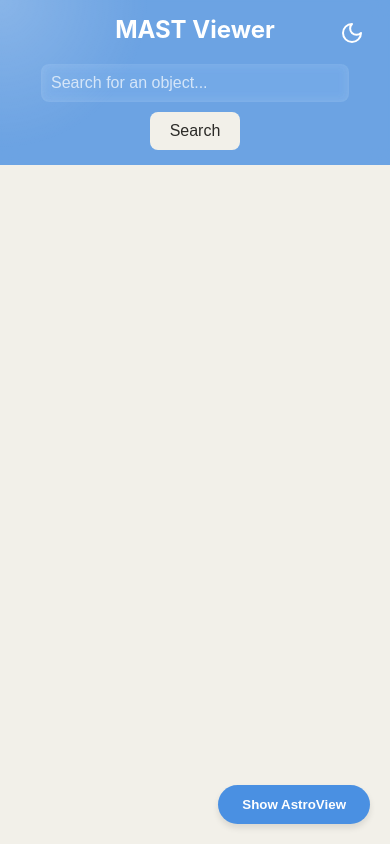
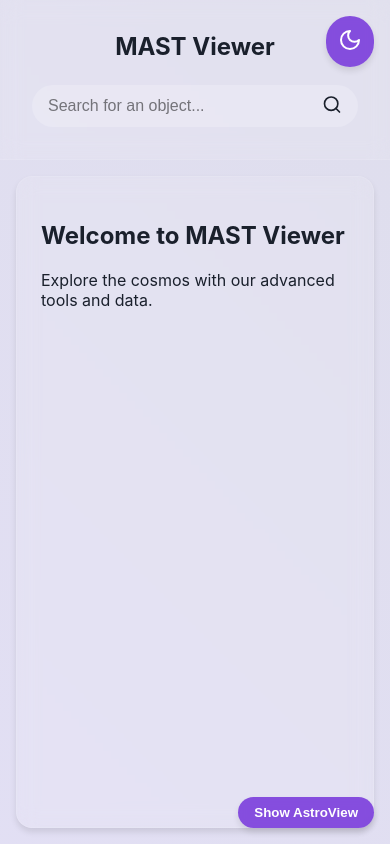
Before and after one commit to fabriciort/aeso, a React (Create React App) app in the folder react-web/: page / in a window 390 px wide. Built offline with nearby package versions, Linux system fonts and the light colour scheme.

Commit message:
project: xdf9 - ui changes, astroview

```diff
--- a/react-web/src/App.css
+++ b/react-web/src/App.css
@@ -1,15 +1,18 @@
 :root {
-  --bg-light: #f2f0e9;
-  --text-light: #2c2b28;
-  --bg-dark: #2c2b28;
-  --text-dark: #f2f0e9;
-  --accent-color: #4a90e2;
+  --bg-light: #f0f4f8;
+  --text-light: #1a202c;
+  --bg-dark: #0f172a;
+  --text-dark: #f1f5f9;
+  --accent-color: #6d28d9;
+  --accent-color-dark: #5b21b6;
+  --gradient-1: #6d28d9;
+  --gradient-2: #4c1d95;
 }
 
 body {
   margin: 0;
-  font-family: -apple-system, BlinkMacSystemFont, "Segoe UI", Roboto, Helvetica,
-    Arial, sans-serif;
+  font-family: "Inter", -apple-system, BlinkMacSystemFont, "Segoe UI", Roboto,
+    Helvetica, Arial, sans-serif;
   -webkit-font-smoothing: antialiased;
   -moz-osx-font-smoothing: grayscale;
   background-color: var(--bg-light);
@@ -26,132 +29,207 @@ body.dark-mode {
   min-height: 100vh;
   display: flex;
   flex-direction: column;
-}
-
-header {
-  background-color: rgba(74, 144, 226, 0.8);
-  backdrop-filter: blur(10px);
-  padding: 20px;
-  color: white;
-  text-align: center;
   position: relative;
   overflow: hidden;
 }
 
+.background-gradient {
+  position: fixed;
+  top: 0;
+  left: 0;
+  right: 0;
+  bottom: 0;
+  background: linear-gradient(45deg, var(--gradient-1), var(--gradient-2));
+  opacity: 0.1;
+  z-index: -1;
+}
+
+.glass-header {
+  background: rgba(255, 255, 255, 0.1);
+  backdrop-filter: blur(10px);
+  border-bottom: 1px solid rgba(255, 255, 255, 0.1);
+  padding: 2rem;
+  color: var(--text-light);
+  text-align: center;
+}
+
+.dark-mode .glass-header {
+  background: rgba(0, 0, 0, 0.2);
+  border-bottom: 1px solid rgba(255, 255, 255, 0.05);
+  color: var(--text-dark);
+}
+
 header h1 {
-  margin: 0 0 20px 0;
+  margin: 0 0 1.5rem 0;
   font-size: 2.5rem;
+  font-weight: bold;
 }
 
 .search-container {
   display: flex;
   justify-content: center;
   align-items: center;
-  gap: 10px;
+  max-width: 600px;
+  margin: 0 auto;
+  position: relative;
 }
 
-header input {
-  padding: 10px;
-  font-size: 16px;
+.search-input {
+  width: 100%;
+  padding: 0.75rem 1rem;
+  font-size: 1rem;
   border: none;
-  border-radius: 8px;
-  width: 60%;
-  max-width: 400px;
+  border-radius: 9999px;
   background: rgba(255, 255, 255, 0.2);
-  backdrop-filter: blur(5px);
-  color: white;
-}
-
-header input::placeholder {
-  color: rgba(255, 255, 255, 0.7);
-}
-
-header button {
-  padding: 10px 20px;
-  font-size: 16px;
-  background-color: var(--bg-light);
   color: var(--text-light);
-  border: none;
-  border-radius: 8px;
-  cursor: pointer;
   transition: all 0.3s ease;
 }
 
-header button:hover {
-  transform: translateY(-2px);
-  box-shadow: 0 4px 6px rgba(0, 0, 0, 0.1);
+.dark-mode .search-input {
+  background: rgba(0, 0, 0, 0.2);
+  color: var(--text-dark);
+}
+
+.search-input::placeholder {
+  color: rgba(0, 0, 0, 0.5);
+}
+
+.dark-mode .search-input::placeholder {
+  color: rgba(255, 255, 255, 0.5);
+}
+
+.search-input:focus {
+  outline: none;
+  box-shadow: 0 0 0 3px rgba(109, 40, 217, 0.3);
+}
+
+.search-button {
+  position: absolute;
+  right: 0.5rem;
+  top: 50%;
+  transform: translateY(-50%);
+  background: none;
+  border: none;
+  color: var(--text-light);
+  cursor: pointer;
+  padding: 0.5rem;
+  transition: all 0.3s ease;
+}
+
+.dark-mode .search-button {
+  color: var(--text-dark);
+}
+
+.search-button:hover {
+  transform: translateY(-50%) scale(1.1);
 }
 
 .content {
   flex: 1;
-  padding: 20px;
+  padding: 2rem;
+  display: grid;
+  grid-template-columns: repeat(auto-fit, minmax(300px, 1fr));
+  gap: 1.5rem;
+}
+
+.glass-card {
+  background: rgba(255, 255, 255, 0.1);
+  backdrop-filter: blur(10px);
+  border-radius: 1rem;
+  padding: 1.5rem;
+  box-shadow: 0 4px 6px rgba(0, 0, 0, 0.1);
+  border: 1px solid rgba(255, 255, 255, 0.1);
+  transition: all 0.3s ease;
+}
+
+.dark-mode .glass-card {
+  background: rgba(0, 0, 0, 0.2);
+  border: 1px solid rgba(255, 255, 255, 0.05);
+}
+
+.glass-card:hover {
+  transform: translateY(-5px);
+  box-shadow: 0 8px 12px rgba(0, 0, 0, 0.15);
+}
+
+.astroview-overlay {
+  position: fixed;
+  top: 0;
+  left: 0;
+  right: 0;
+  bottom: 0;
+  background-color: rgba(0, 0, 0, 0.5);
+  display: flex;
+  align-items: center;
+  justify-content: center;
+  z-index: 1000;
+  opacity: 0;
+  transition: opacity 0.3s ease;
+}
+
+.astroview-overlay.active {
+  opacity: 1;
 }
 
 .astroview-container {
-  position: fixed;
-  top: 50%;
-  left: 50%;
-  transform: translate(-50%, -50%);
   width: 90%;
   height: 80%;
-  max-width: 800px;
-  max-height: 600px;
-  background: rgba(255, 255, 255, 0.1);
-  backdrop-filter: blur(10px);
-  border-radius: 16px;
+  max-width: 1200px;
+  border-radius: 1rem;
   overflow: hidden;
-  box-shadow: 0 8px 32px rgba(0, 0, 0, 0.1);
+  transform: scale(0.9);
   transition: all 0.3s ease;
 }
 
-.astroview-toggle {
+.astroview-overlay.active .astroview-container {
+  transform: scale(1);
+}
+
+.floating-button {
   position: fixed;
-  bottom: 20px;
-  right: 20px;
-  padding: 12px 24px;
-  background: var(--accent-color);
-  color: white;
   border: none;
-  border-radius: 30px;
+  border-radius: 9999px;
+  font-weight: bold;
   cursor: pointer;
   transition: all 0.3s ease;
-  font-weight: bold;
+  background: rgba(109, 40, 217, 0.8);
+  color: white;
+  backdrop-filter: blur(5px);
   box-shadow: 0 4px 6px rgba(0, 0, 0, 0.1);
 }
 
-.astroview-toggle:hover {
+.floating-button:hover {
   transform: translateY(-2px);
   box-shadow: 0 6px 8px rgba(0, 0, 0, 0.15);
 }
 
-.theme-toggle {
-  position: fixed;
-  top: 20px;
-  right: 20px;
-  background: none;
-  border: none;
-  cursor: pointer;
-  color: white;
-  font-size: 24px;
-  transition: transform 0.3s ease;
+.astroview-toggle {
+  bottom: 2rem;
+  right: 2rem;
+  padding: 0.75rem 1.5rem;
 }
 
-.theme-toggle:hover {
-  transform: rotate(15deg);
+.theme-toggle {
+  top: 1rem;
+  right: 1rem;
+  padding: 0.75rem;
 }
 
-.spotlight {
-  position: fixed;
-  pointer-events: none;
-  width: 300px;
-  height: 300px;
-  background: radial-gradient(
-    circle at center,
-    rgba(255, 255, 255, 0.2) 0%,
-    rgba(255, 255, 255, 0) 70%
-  );
-  transform: translate(-50%, -50%);
-  z-index: 9999;
+@keyframes pulse {
+  0% {
+    box-shadow: 0 0 0 0 rgba(109, 40, 217, 0.7);
+  }
+  70% {
+    box-shadow: 0 0 0 10px rgba(109, 40, 217, 0);
+  }
+  100% {
+    box-shadow: 0 0 0 0 rgba(109, 40, 217, 0);
+  }
+}
+
+.floating-button:focus {
+  outline: none;
+  animation: pulse 1.5s infinite;
 }
 
 @media (max-width: 768px) {
@@ -159,26 +237,19 @@ header button:hover {
     font-size: 2rem;
   }
 
-  .search-container {
-    flex-direction: column;
-  }
-
-  header input {
-    width: 80%;
-    max-width: none;
+  .content {
+    padding: 1rem;
   }
 
   .astroview-container {
     width: 95%;
     height: 70%;
-    max-width: none;
-    max-height: none;
   }
 }
 
 @media (max-width: 480px) {
   header {
-    padding: 15px;
+    padding: 1.5rem 1rem;
   }
 
   header h1 {
@@ -188,9 +259,12 @@ header button:hover {
   .astroview-container {
     width: 100%;
     height: 80%;
-    border-radius: 16px 16px 0 0;
-    top: auto;
-    bottom: 0;
-    transform: translateX(-50%);
+    border-radius: 1rem 1rem 0 0;
+  }
+
+  .astroview-toggle {
+    bottom: 1rem;
+    right: 1rem;
+    padding: 0.5rem 1rem;
   }
 }
--- a/react-web/src/App.js
+++ b/react-web/src/App.js
@@ -1,6 +1,8 @@
+// src/App.js
 import React from "react";
 import MainView from "./components/MainView";
 import "./App.css";
+import "./components/animations.js";
 
 function App() {
   return (
--- a/react-web/src/components/Header.js
+++ b/react-web/src/components/Header.js
@@ -1,8 +1,9 @@
 import React from "react";
+import { Search } from "lucide-react";
 
 function Header({ query, setQuery, handleSearch }) {
   return (
-    <header>
+    <header className="glass-header">
       <h1>MAST Viewer</h1>
       <div className="search-container">
         <input
@@ -10,8 +11,11 @@ function Header({ query, setQuery, handleSearch }) {
           value={query}
           onChange={(e) => setQuery(e.target.value)}
           placeholder="Search for an object..."
+          className="search-input"
         />
-        <button onClick={handleSearch}>Search</button>
+        <button onClick={handleSearch} className="search-button">
+          <Search size={20} />
+        </button>
       </div>
     </header>
   );
--- a/react-web/src/components/MainView.js
+++ b/react-web/src/components/MainView.js
@@ -1,17 +1,15 @@
-import React, { useState, useEffect, useCallback } from "react";
-import { useSpring, animated } from "react-spring";
+import React, { useState, useEffect } from "react";
+import { Sun, Moon, Search } from "lucide-react";
 import Header from "./Header";
 import AstroView from "./AstroView";
-import { Sun, Moon } from "lucide-react";
 
 function MainView() {
   const [query, setQuery] = useState("");
   const [target, setTarget] = useState("");
   const [showAstroView, setShowAstroView] = useState(false);
   const [isDarkMode, setIsDarkMode] = useState(false);
-  const [spotlightPosition, setSpotlightPosition] = useState({ x: 0, y: 0 });
 
-  const handleSearch = async () => {
+  const handleSearch = () => {
     setTarget(query);
   };
 
@@ -24,43 +22,44 @@ function MainView() {
     document.body.classList.toggle("dark-mode");
   };
 
-  const handleMouseMove = useCallback((event) => {
-    setSpotlightPosition({ x: event.clientX, y: event.clientY });
-  }, []);
+  useEffect(() => {
+    const handleEscape = (event) => {
+      if (event.key === "Escape" && showAstroView) {
+        setShowAstroView(false);
+      }
+    };
 
-  useEffect(() => {
-    document.addEventListener("mousemove", handleMouseMove);
+    document.addEventListener("keydown", handleEscape);
     return () => {
-      document.removeEventListener("mousemove", handleMouseMove);
+      document.removeEventListener("keydown", handleEscape);
     };
-  }, [handleMouseMove]);
-
-  const spotlightSpring = useSpring({
-    left: spotlightPosition.x,
-    top: spotlightPosition.y,
-    config: { tension: 500, friction: 40 },
-  });
-
-  const astroViewSpring = useSpring({
-    opacity: showAstroView ? 1 : 0,
-    transform: showAstroView ? "translateY(0%)" : "translateY(100%)",
-    config: { tension: 300, friction: 26 },
-  });
+  }, [showAstroView]);
 
   return (
-    <div className="App">
-      <animated.div className="spotlight" style={spotlightSpring} />
+    <div className={`App ${isDarkMode ? "dark-mode" : ""}`}>
+      <div className="background-gradient"></div>
       <Header query={query} setQuery={setQuery} handleSearch={handleSearch} />
-      <div className="content">{/* Main content, search results, etc. */}</div>
-      <button className="astroview-toggle" onClick={toggleAstroView}>
+      <main className="content">
+        <div className="glass-card">
+          <h2>Welcome to MAST Viewer</h2>
+          <p>Explore the cosmos with our advanced tools and data.</p>
+        </div>
+        {/* Add more content cards here */}
+      </main>
+      <button
+        className="floating-button astroview-toggle"
+        onClick={toggleAstroView}
+      >
         {showAstroView ? "Hide AstroView" : "Show AstroView"}
       </button>
       {showAstroView && (
-        <animated.div className="astroview-container" style={astroViewSpring}>
-          <AstroView target={target} />
-        </animated.div>
+        <div className="astroview-overlay">
+          <div className="astroview-container glass-card">
+            <AstroView target={target} />
+          </div>
+        </div>
       )}
-      <button className="theme-toggle" onClick={toggleTheme}>
+      <button className="floating-button theme-toggle" onClick={toggleTheme}>
         {isDarkMode ? <Sun size={24} /> : <Moon size={24} />}
       </button>
     </div>
```
